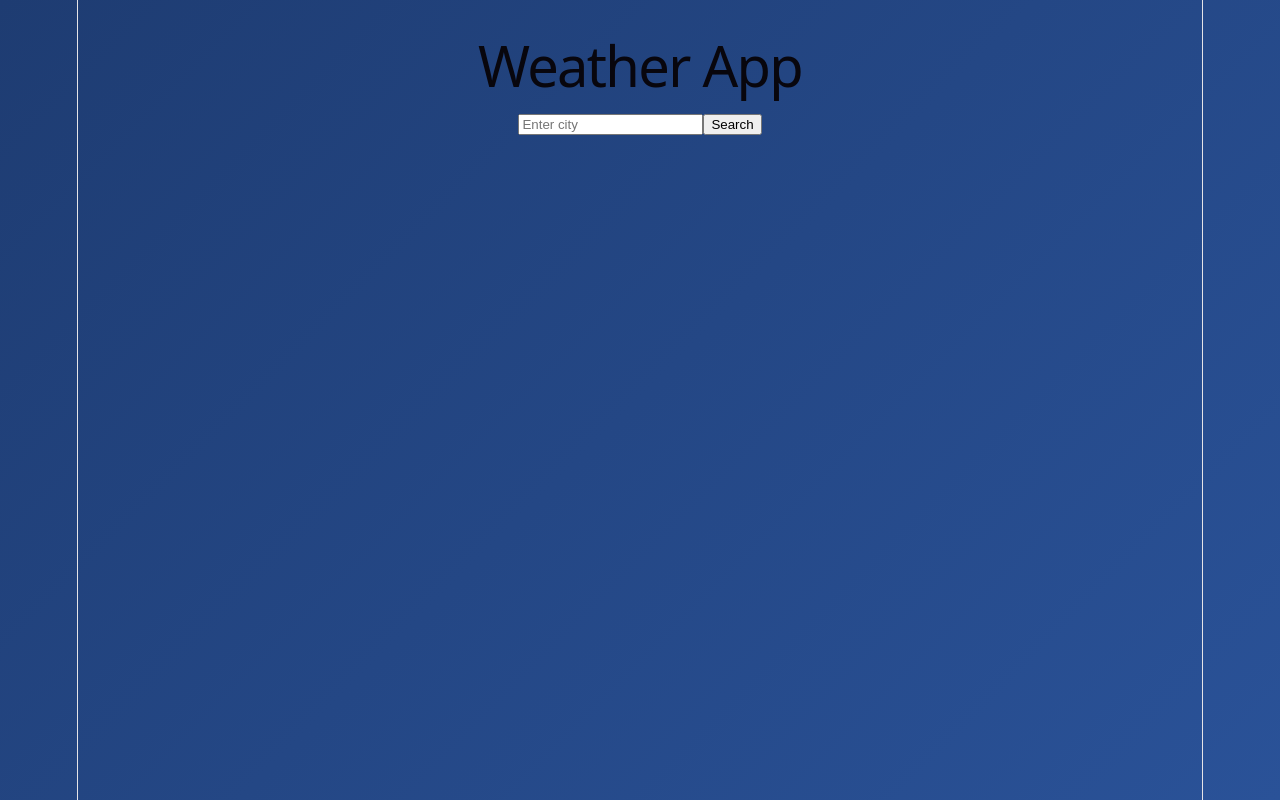
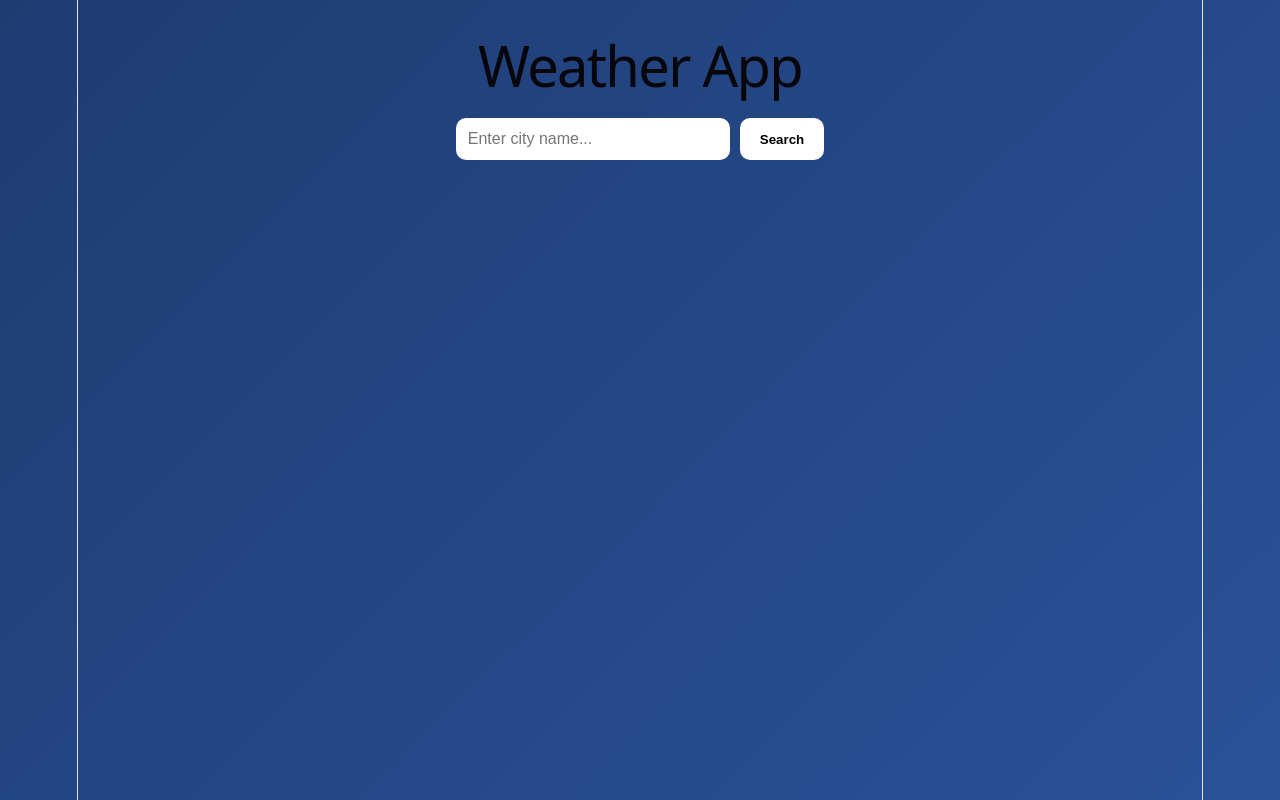
Before and after one commit to Sacchu-1206/Weather-App, a React (Vite) app: page / in a window 1280 px wide. Built offline with nearby package versions, Linux system fonts and the light colour scheme.

Commit message:
Created reusable SearchBar component

```diff
--- a/src/App.jsx
+++ b/src/App.jsx
@@ -1,12 +1,12 @@
 import { useState } from "react";
 import { getWeatherByCity } from "./services/weatherService";
-import WeatherCard from "./components/WeatherCard";
+import WeatherCard from "./components/weather/WeatherCard";
+import SearchBar from "./components/weather/SearchBar";
+function App() {
 
-function App() {
-  const [city, setCity] = useState("");
   const [weather, setWeather] = useState(null);
 
-  const handleSearch = async () => {
+  const handleSearch = async (city) => {
     try {
       const data = await getWeatherByCity(city);
       setWeather(data);
@@ -19,14 +19,7 @@ function App() {
     <div style={{ padding: "20px" }}>
       <h1>Weather App</h1>
 
-      <input
-        type="text"
-        placeholder="Enter city"
-        value={city}
-        onChange={(e) => setCity(e.target.value)}
-      />
-
-      <button onClick={handleSearch}>Search</button>
+     <SearchBar onSearch={handleSearch} />
 
     <WeatherCard weather={weather} />
     </div>
--- /dev/null
+++ b/src/components/weather/SearchBar.jsx
@@ -0,0 +1,76 @@
+import { useState } from "react";
+
+const SearchBar = ({ onSearch }) => {
+
+  // Input value store karega
+  const [city, setCity] = useState("");
+
+  // Search button click function
+  const handleSubmit = () => {
+
+    // Empty input check
+    if (!city.trim()) {
+      alert("Please enter a city name");
+      return;
+    }
+
+    // Parent function call
+    onSearch(city);
+
+    // Input clear
+    setCity("");
+  };
+
+  return (
+    <div style={styles.container}>
+
+      <input
+        type="text"
+        placeholder="Enter city name..."
+        value={city}
+        onChange={(e) => setCity(e.target.value)}
+        style={styles.input}
+      />
+
+      <button
+        onClick={handleSubmit}
+        style={styles.button}
+      >
+        Search
+      </button>
+
+    </div>
+  );
+};
+
+export default SearchBar;
+
+
+// Inline styles
+const styles = {
+
+  container: {
+    display: "flex",
+    justifyContent: "center",
+    gap: "10px",
+    marginTop: "40px",
+  },
+
+  input: {
+    width: "250px",
+    padding: "12px",
+    borderRadius: "10px",
+    border: "none",
+    outline: "none",
+    fontSize: "16px",
+  },
+
+  button: {
+    padding: "12px 20px",
+    border: "none",
+    borderRadius: "10px",
+    background: "#ffffff",
+    cursor: "pointer",
+    fontWeight: "bold",
+  },
+};
```
Also changed, not shown: src/components/weather/WeatherCard.jsx (renamed from src/components/WeatherCard.jsx).
